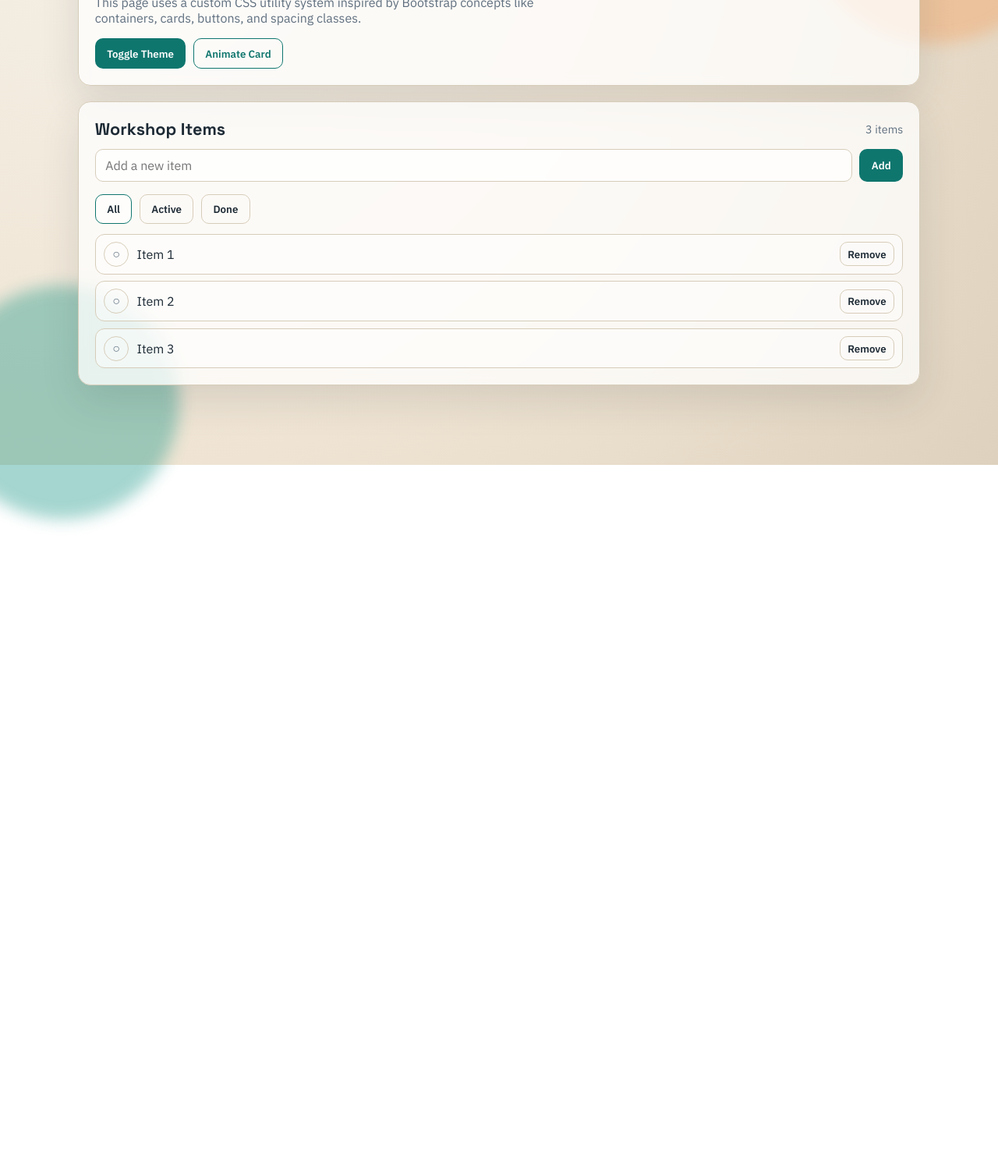
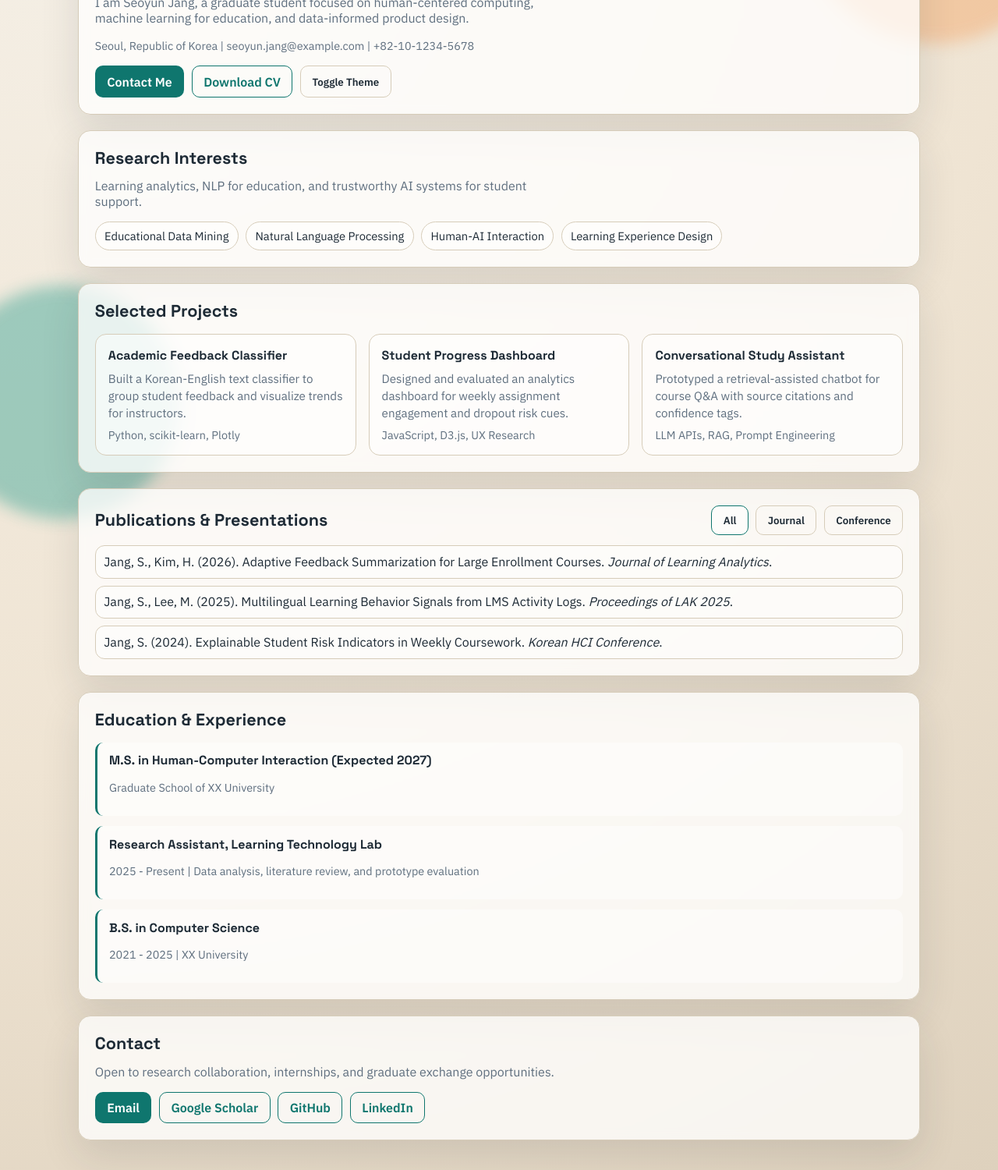
Before and after one commit to sarahjang15/homepage, a plain HTML site: page index.html in a window 1280 px wide. Shown: the part 204-1704 px from the top of the page at 78% size. Before the commit the page ends 800 px from the top, so only its background shows below. Drawn offline with Linux system fonts and the light colour scheme.

Commit message:
Fix formatting

```diff
--- a/index.html
+++ b/index.html
@@ -3,7 +3,7 @@
   <head>
     <meta charset="UTF-8" />
     <meta name="viewport" content="width=device-width, initial-scale=1.0" />
-    <title>Seoyun's GitHub Pages Workshop</title>
+    <title>Seoyun Jang | Graduate Student Portfolio</title>
     <link rel="stylesheet" href="main.css" />
   </head>
   <body>
@@ -11,71 +11,130 @@
     <div class="bg-orb orb-two" aria-hidden="true"></div>
 
     <header class="navbar container-lg">
-      <a class="brand" href="#home">SYJ Lab</a>
+      <a class="brand" href="#home">Seoyun Jang</a>
       <button class="btn btn-ghost mobile-toggle" id="mobileMenuBtn" aria-expanded="false" aria-controls="mainNav">
         Menu
       </button>
       <nav class="nav" id="mainNav">
         <a href="#home" class="nav-link">Home</a>
-        <a href="#about" class="nav-link">About</a>
-        <a href="#items" class="nav-link">Items</a>
+        <a href="#research" class="nav-link">Research</a>
+        <a href="#projects" class="nav-link">Projects</a>
+        <a href="#publications" class="nav-link">Publications</a>
+        <a href="#contact" class="nav-link">Contact</a>
       </nav>
     </header>
 
     <main class="container-lg stack-lg" id="home">
-      <section class="hero card p-4" id="about">
-        <span class="badge">GitHub Pages Practice</span>
-        <h1 class="display">Hello, My Name is Seoyun Jang.</h1>
+      <section class="hero card p-4 reveal" id="about">
+        <span class="badge">M.S. Student Candidate</span>
+        <h1 class="display">Graduate Portfolio & Curriculum Vitae</h1>
         <p class="lead">
-          This page uses a custom CSS utility system inspired by Bootstrap concepts
-          like containers, cards, buttons, and spacing classes.
+          I am Seoyun Jang, a graduate student focused on human-centered computing,
+          machine learning for education, and data-informed product design.
+        </p>
+        <p class="small-text mt-3">
+          Seoul, Republic of Korea | seoyun.jang@example.com | +82-10-1234-5678
         </p>
         <div class="row gap-2 mt-3">
-          <button class="btn btn-primary" id="themeBtn">Toggle Theme</button>
-          <button class="btn btn-outline" id="pulseBtn">Animate Card</button>
+          <a class="btn btn-primary" href="#contact">Contact Me</a>
+          <a class="btn btn-outline" href="#">Download CV</a>
+          <button class="btn btn-ghost" id="themeBtn" type="button">Toggle Theme</button>
         </div>
       </section>
 
-      <section class="card p-4" id="items">
+      <section class="card p-4 reveal" id="research">
+        <h2 class="h3 m-0">Research Interests</h2>
+        <p class="lead">
+          Learning analytics, NLP for education, and trustworthy AI systems for student support.
+        </p>
+        <ul class="chip-list mt-3">
+          <li>Educational Data Mining</li>
+          <li>Natural Language Processing</li>
+          <li>Human-AI Interaction</li>
+          <li>Learning Experience Design</li>
+        </ul>
+      </section>
+
+      <section class="card p-4 reveal" id="projects">
+        <h2 class="h3 m-0">Selected Projects</h2>
+        <div class="project-grid mt-3">
+          <article class="project-item">
+            <h3>Academic Feedback Classifier</h3>
+            <p>Built a Korean-English text classifier to group student feedback and visualize trends for instructors.</p>
+            <span class="small-text">Python, scikit-learn, Plotly</span>
+          </article>
+          <article class="project-item">
+            <h3>Student Progress Dashboard</h3>
+            <p>Designed and evaluated an analytics dashboard for weekly assignment engagement and dropout risk cues.</p>
+            <span class="small-text">JavaScript, D3.js, UX Research</span>
+          </article>
+          <article class="project-item">
+            <h3>Conversational Study Assistant</h3>
+            <p>Prototyped a retrieval-assisted chatbot for course Q&A with source citations and confidence tags.</p>
+            <span class="small-text">LLM APIs, RAG, Prompt Engineering</span>
+          </article>
+        </div>
+      </section>
+
+      <section class="card p-4 reveal" id="publications">
         <div class="row between center mb-2">
-          <h2 class="h3 m-0">Workshop Items</h2>
-          <span class="small-text" id="itemCount">3 items</span>
+          <h2 class="h3 m-0">Publications & Presentations</h2>
+          <div class="row gap-2">
+            <button class="btn btn-ghost pub-filter is-active" data-pub-filter="all" type="button">All</button>
+            <button class="btn btn-ghost pub-filter" data-pub-filter="journal" type="button">Journal</button>
+            <button class="btn btn-ghost pub-filter" data-pub-filter="conference" type="button">Conference</button>
+          </div>
         </div>
 
-        <form class="row gap-2 mb-3" id="itemForm">
-          <input
-            type="text"
-            id="itemInput"
-            class="input flex-1"
-            placeholder="Add a new item"
-            aria-label="Add a new item"
-          />
-          <button type="submit" class="btn btn-primary">Add</button>
-        </form>
-
-        <div class="row gap-2 mb-2">
-          <button class="btn btn-ghost filter-btn is-active" data-filter="all">All</button>
-          <button class="btn btn-ghost filter-btn" data-filter="active">Active</button>
-          <button class="btn btn-ghost filter-btn" data-filter="done">Done</button>
-        </div>
-
-        <ul class="list" id="itemList">
-          <li class="list-item" data-status="active">
-            <button class="check-btn" aria-label="Mark Item 1 done">○</button>
-            <span>Item 1</span>
-            <button class="btn btn-ghost btn-sm remove-btn" aria-label="Remove Item 1">Remove</button>
+        <ul class="list" id="pubList">
+          <li class="list-item" data-pub="journal">
+            <span>
+              Jang, S., Kim, H. (2026). Adaptive Feedback Summarization for Large Enrollment Courses.
+              <i>Journal of Learning Analytics</i>.
+            </span>
           </li>
-          <li class="list-item" data-status="active">
-            <button class="check-btn" aria-label="Mark Item 2 done">○</button>
-            <span>Item 2</span>
-            <button class="btn btn-ghost btn-sm remove-btn" aria-label="Remove Item 2">Remove</button>
+          <li class="list-item" data-pub="conference">
+            <span>
+              Jang, S., Lee, M. (2025). Multilingual Learning Behavior Signals from LMS Activity Logs.
+              <i>Proceedings of LAK 2025</i>.
+            </span>
           </li>
-          <li class="list-item" data-status="active">
-            <button class="check-btn" aria-label="Mark Item 3 done">○</button>
-            <span>Item 3</span>
-            <button class="btn btn-ghost btn-sm remove-btn" aria-label="Remove Item 3">Remove</button>
+          <li class="list-item" data-pub="conference">
+            <span>
+              Jang, S. (2024). Explainable Student Risk Indicators in Weekly Coursework.
+              <i>Korean HCI Conference</i>.
+            </span>
           </li>
         </ul>
+      </section>
+
+      <section class="card p-4 reveal" id="experience">
+        <h2 class="h3 m-0">Education & Experience</h2>
+        <div class="timeline mt-3">
+          <article>
+            <h3>M.S. in Human-Computer Interaction (Expected 2027)</h3>
+            <p class="small-text">Graduate School of XX University</p>
+          </article>
+          <article>
+            <h3>Research Assistant, Learning Technology Lab</h3>
+            <p class="small-text">2025 - Present | Data analysis, literature review, and prototype evaluation</p>
+          </article>
+          <article>
+            <h3>B.S. in Computer Science</h3>
+            <p class="small-text">2021 - 2025 | XX University</p>
+          </article>
+        </div>
+      </section>
+
+      <section class="card p-4 reveal" id="contact">
+        <h2 class="h3 m-0">Contact</h2>
+        <p class="lead">Open to research collaboration, internships, and graduate exchange opportunities.</p>
+        <div class="row gap-2 mt-3">
+          <a class="btn btn-primary" href="mailto:seoyun.jang@example.com">Email</a>
+          <a class="btn btn-outline" href="#">Google Scholar</a>
+          <a class="btn btn-outline" href="#">GitHub</a>
+          <a class="btn btn-outline" href="#">LinkedIn</a>
+        </div>
       </section>
     </main>
 
--- a/main.css
+++ b/main.css
@@ -12,6 +12,7 @@
 	--ring: rgba(15, 118, 110, 0.28);
 	--radius: 16px;
 	--shadow: 0 20px 50px rgba(29, 42, 53, 0.12);
+	--card-gap: 1rem;
 }
 
 body.theme-night {
@@ -102,6 +103,11 @@ body {
 	gap: 0.85rem;
 }
 
+.nav-link.active {
+	color: var(--text);
+	background: rgba(255, 255, 255, 0.62);
+}
+
 .nav-link {
 	text-decoration: none;
 	color: var(--muted);
@@ -128,6 +134,17 @@ body {
 
 .hero {
 	animation: enter-up 0.55s ease both;
+}
+
+.reveal {
+	opacity: 0;
+	transform: translateY(20px);
+	transition: opacity 320ms ease, transform 320ms ease;
+}
+
+.reveal.in {
+	opacity: 1;
+	transform: translateY(0);
 }
 
 .badge {
@@ -165,6 +182,23 @@ body {
 	font-size: 0.9rem;
 }
 
+.chip-list {
+	list-style: none;
+	margin: 0;
+	padding: 0;
+	display: flex;
+	flex-wrap: wrap;
+	gap: 0.6rem;
+}
+
+.chip-list li {
+	padding: 0.5rem 0.7rem;
+	border-radius: 999px;
+	border: 1px solid var(--line);
+	background: rgba(255, 255, 255, 0.5);
+	font-size: 0.92rem;
+}
+
 .row {
 	display: flex;
 	flex-wrap: wrap;
@@ -200,6 +234,34 @@ body {
 
 .mb-3 {
 	margin-bottom: 1rem;
+}
+
+.project-grid {
+	display: grid;
+	gap: var(--card-gap);
+	grid-template-columns: repeat(3, minmax(0, 1fr));
+}
+
+.project-item {
+	padding: 1rem;
+	border-radius: 14px;
+	border: 1px solid var(--line);
+	background: rgba(255, 255, 255, 0.5);
+	display: grid;
+	gap: 0.5rem;
+}
+
+.project-item h3 {
+	margin: 0;
+	font-size: 1rem;
+	font-family: "Space Grotesk", sans-serif;
+}
+
+.project-item p {
+	margin: 0;
+	color: var(--muted);
+	font-size: 0.95rem;
+	line-height: 1.45;
 }
 
 .flex-1 {
@@ -277,7 +339,7 @@ body {
 
 .list-item {
 	display: flex;
-	align-items: center;
+	align-items: flex-start;
 	gap: 0.65rem;
 	border: 1px solid var(--line);
 	border-radius: 12px;
@@ -288,28 +350,25 @@ body {
 
 .list-item span {
 	flex: 1;
+	line-height: 1.45;
 }
 
-.list-item[data-status="done"] span {
-	text-decoration: line-through;
-	opacity: 0.66;
+.timeline {
+	display: grid;
+	gap: 0.8rem;
 }
 
-.check-btn {
-	border: 1px solid var(--line);
-	border-radius: 999px;
-	width: 32px;
-	height: 32px;
-	background: transparent;
-	cursor: pointer;
-	color: var(--muted);
-	font-size: 1rem;
+.timeline article {
+	padding: 0.8rem 0.95rem;
+	border-left: 3px solid var(--brand);
+	border-radius: 10px;
+	background: rgba(255, 255, 255, 0.44);
 }
 
-.list-item[data-status="done"] .check-btn {
-	color: #fff;
-	background: var(--brand-2);
-	border-color: var(--brand-2);
+.timeline h3 {
+	margin: 0;
+	font-size: 1rem;
+	font-family: "Space Grotesk", sans-serif;
 }
 
 .toast {
@@ -333,6 +392,10 @@ body {
 
 .pulse {
 	animation: pulse 0.7s ease;
+}
+
+a.btn {
+	text-decoration: none;
 }
 
 @keyframes enter-up {
@@ -392,4 +455,18 @@ body {
 	.p-4 {
 		padding: 1rem;
 	}
+
+	.project-grid {
+		grid-template-columns: 1fr;
+	}
+
+	.timeline article {
+		padding: 0.75rem 0.8rem;
+	}
 }
+
+@media (max-width: 980px) {
+	.project-grid {
+		grid-template-columns: repeat(2, minmax(0, 1fr));
+	}
+}
--- a/main.js
+++ b/main.js
@@ -2,18 +2,19 @@ const body = document.body;
 const nav = document.getElementById("mainNav");
 const menuBtn = document.getElementById("mobileMenuBtn");
 const themeBtn = document.getElementById("themeBtn");
-const pulseBtn = document.getElementById("pulseBtn");
-const heroCard = document.querySelector(".hero");
-const itemForm = document.getElementById("itemForm");
-const itemInput = document.getElementById("itemInput");
-const itemList = document.getElementById("itemList");
-const filterButtons = document.querySelectorAll(".filter-btn");
-const countLabel = document.getElementById("itemCount");
+const pubList = document.getElementById("pubList");
+const pubFilterButtons = document.querySelectorAll(".pub-filter");
 const toast = document.getElementById("toast");
+const revealSections = document.querySelectorAll(".reveal");
+const navLinks = document.querySelectorAll(".nav-link");
 
-let activeFilter = "all";
+let activePublicationFilter = "all";
 
 function showToast(message) {
+  if (!toast) {
+    return;
+  }
+
   toast.textContent = message;
   toast.classList.add("show");
   window.clearTimeout(showToast.timer);
@@ -22,32 +23,17 @@ function showToast(message) {
   }, 1400);
 }
 
-function updateCount() {
-  const total = itemList.querySelectorAll(".list-item").length;
-  countLabel.textContent = `${total} item${total === 1 ? "" : "s"}`;
-}
+function applyPublicationFilter(filterName) {
+  activePublicationFilter = filterName;
+  if (!pubList) {
+    return;
+  }
 
-function applyFilter(filter) {
-  activeFilter = filter;
-  itemList.querySelectorAll(".list-item").forEach((item) => {
-    const isDone = item.dataset.status === "done";
-    const visible =
-      filter === "all" || (filter === "done" && isDone) || (filter === "active" && !isDone);
+  pubList.querySelectorAll(".list-item").forEach((item) => {
+    const category = item.dataset.pub;
+    const visible = filterName === "all" || category === filterName;
     item.style.display = visible ? "flex" : "none";
   });
-}
-
-function createItem(label) {
-  const li = document.createElement("li");
-  li.className = "list-item";
-  li.dataset.status = "active";
-  li.innerHTML = `
-    <button class="check-btn" aria-label="Mark ${label} done">○</button>
-    <span></span>
-    <button class="btn btn-ghost btn-sm remove-btn" aria-label="Remove ${label}">Remove</button>
-  `;
-  li.querySelector("span").textContent = label;
-  return li;
 }
 
 menuBtn?.addEventListener("click", () => {
@@ -62,63 +48,83 @@ themeBtn?.addEventListener("click", () => {
   showToast(isNight ? "Night theme on" : "Day theme on");
 });
 
-pulseBtn?.addEventListener("click", () => {
-  heroCard.classList.remove("pulse");
-  window.requestAnimationFrame(() => {
-    heroCard.classList.add("pulse");
+pubFilterButtons.forEach((button) => {
+  button.addEventListener("click", () => {
+    pubFilterButtons.forEach((btn) => btn.classList.remove("is-active"));
+    button.classList.add("is-active");
+    applyPublicationFilter(button.dataset.pubFilter || "all");
   });
 });
 
-itemForm?.addEventListener("submit", (event) => {
-  event.preventDefault();
-  const label = itemInput.value.trim();
-  if (!label) {
-    showToast("Please enter an item name.");
-    return;
+const revealObserver = new IntersectionObserver(
+  (entries) => {
+    entries.forEach((entry) => {
+      if (entry.isIntersecting) {
+        entry.target.classList.add("in");
+      }
+    });
+  },
+  {
+    threshold: 0.2,
   }
+);
 
-  const newItem = createItem(label);
-  itemList.appendChild(newItem);
-  itemInput.value = "";
-  updateCount();
-  applyFilter(activeFilter);
-  showToast(`Added: ${label}`);
+revealSections.forEach((section) => {
+  revealObserver.observe(section);
 });
 
-itemList?.addEventListener("click", (event) => {
-  const target = event.target;
-  if (!(target instanceof HTMLElement)) {
-    return;
+const sectionObserver = new IntersectionObserver(
+  (entries) => {
+    entries.forEach((entry) => {
+      if (!entry.isIntersecting) {
+        return;
+      }
+
+      const activeId = entry.target.id;
+      navLinks.forEach((link) => {
+        const isActive = link.getAttribute("href") === `#${activeId}`;
+        link.classList.toggle("active", isActive);
+      });
+    });
+  },
+  {
+    rootMargin: "-35% 0px -50% 0px",
   }
+);
 
-  const item = target.closest(".list-item");
-  if (!item) {
-    return;
+document.querySelectorAll("main section[id]").forEach((section) => {
+  sectionObserver.observe(section);
+});
+
+navLinks.forEach((link) => {
+  link.addEventListener("click", () => {
+    nav.classList.remove("open");
+    menuBtn?.setAttribute("aria-expanded", "false");
+  });
+});
+
+window.addEventListener("keydown", (event) => {
+  if (event.key === "t" || event.key === "T") {
+    if (event.target instanceof HTMLInputElement || event.target instanceof HTMLTextAreaElement) {
+      return;
+    }
+
+    body.classList.toggle("theme-night");
+    const isNight = body.classList.contains("theme-night");
+    showToast(isNight ? "Night theme on" : "Day theme on");
   }
-
-  if (target.classList.contains("check-btn")) {
-    const done = item.dataset.status === "done";
-    item.dataset.status = done ? "active" : "done";
-    target.textContent = done ? "○" : "✓";
-    applyFilter(activeFilter);
-    return;
-  }
-
-  if (target.classList.contains("remove-btn")) {
-    const text = item.querySelector("span")?.textContent || "Item";
-    item.remove();
-    updateCount();
-    showToast(`Removed: ${text}`);
+  if (event.key === "Escape") {
+    nav.classList.remove("open");
+    menuBtn?.setAttribute("aria-expanded", "false");
   }
 });
 
-filterButtons.forEach((button) => {
-  button.addEventListener("click", () => {
-    filterButtons.forEach((btn) => btn.classList.remove("is-active"));
-    button.classList.add("is-active");
-    applyFilter(button.dataset.filter || "all");
-  });
+themeBtn?.addEventListener("mouseenter", () => {
+  if (!body.classList.contains("theme-night")) {
+    themeBtn.classList.add("pulse");
+    window.setTimeout(() => themeBtn.classList.remove("pulse"), 500);
+    return;
+  }
 });
 
-updateCount();
-applyFilter(activeFilter);
+applyPublicationFilter(activePublicationFilter);
```
